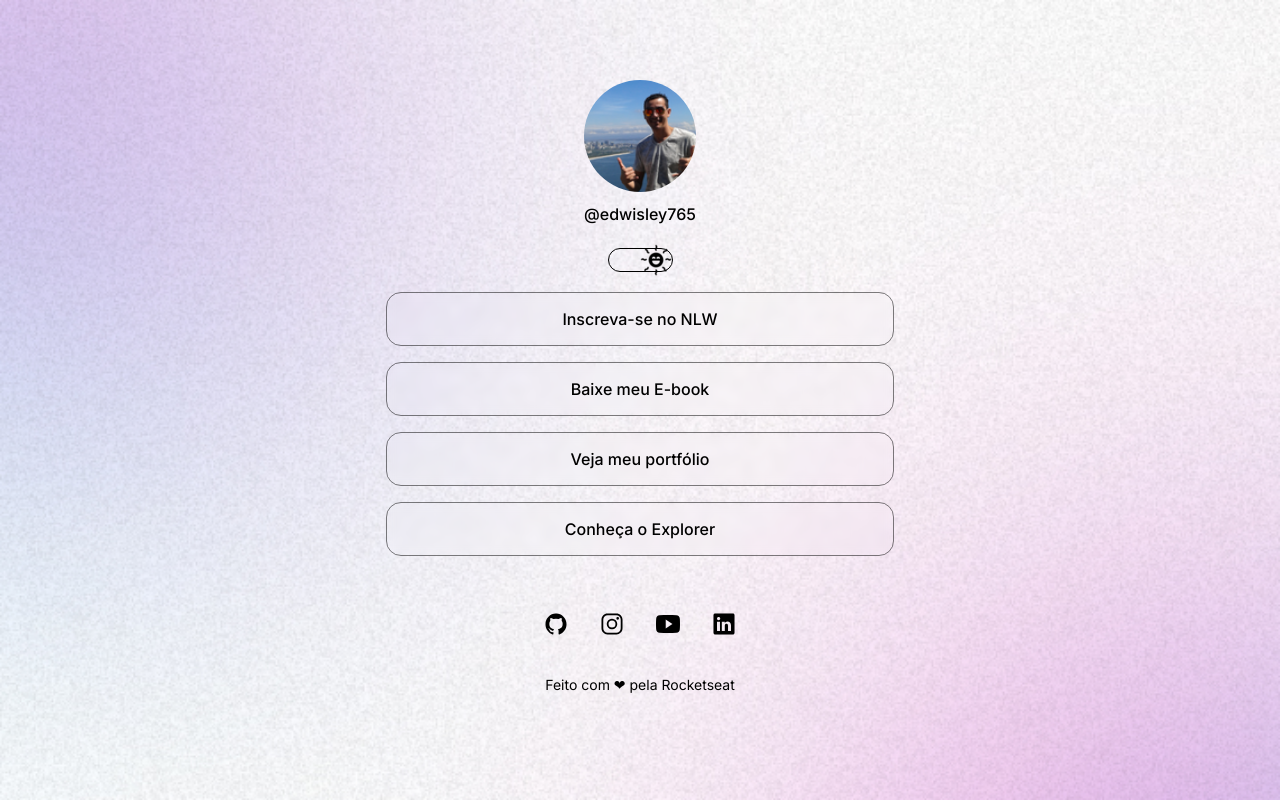
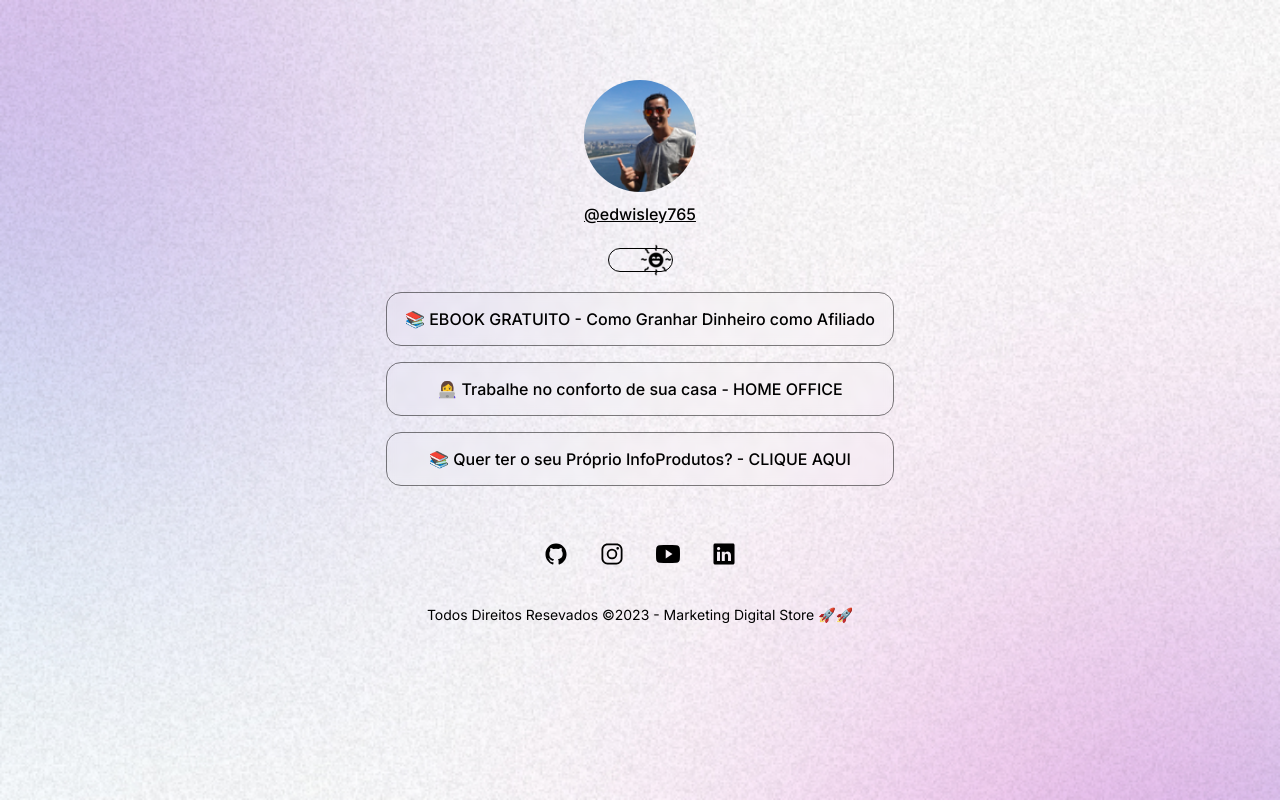
Before and after one commit to EDWISLEY/devlinks, a plain HTML site: page index.html in a window 1280 px wide. Drawn offline with nearby package versions, Linux system fonts and the light colour scheme.

Commit message:
update button

```diff
--- a/index.html
+++ b/index.html
@@ -17,7 +17,7 @@
   <div id="container">
     <div id="profile">
       <img src="./assets/edw-100x100.png" alt="AvatarEdw">
-      <p>@edwisley765</p>
+      <p> <a href="https://www.instagram.com/edwisley765/">@edwisley765</a></p>
       <div id="switch" onclick="toggleMode()">
         <button>
 
@@ -28,22 +28,24 @@
       </div>
       <ul>
         <li>
-          <a href="#">Inscreva-se no NLW</a>
+          <a href="https://www.mediafire.com/file/eax2tacblv8ekqy/Marketing_de_afiliados_para_come%25C3%25A7ar.pdf/file"
+            target="_blank">📚 EBOOK
+            GRATUITO - Como Granhar Dinheiro como Afiliado</a>
         </li>
         <li>
-          <a href="#">Baixe meu E-book</a>
+          <a href="https://app.monetizze.com.br/r/AJC16610294" target="_blank">👩‍💻 Trabalhe no conforto de sua casa -
+            HOME
+            OFFICE</a>
         </li>
         <li>
-          <a href="https://github.com/EDWISLEY/devlinks" target="_blank">Veja meu portfólio</a>
-        </li>
-        <li>
-          <a href="https://google.com" target="_blank">Conheça o Explorer</a>
+          <a href="https://edwisley-765-digital-marketing.cheetah.builderall.com/kit-3000-ebook-plr-direito-revenda"
+            target="_blank">📚 Quer ter o seu Próprio InfoProdutos? - CLIQUE AQUI</a>
         </li>
       </ul>
     </div>
 
     <div id="social-links">
-      <a href="https://github.com/EDWISLEY" target="_blank">
+      <a href="#" target="_blank">
         <ion-icon name="logo-github"></ion-icon>
       </a>
       <a href="#" target="_blank">
@@ -57,7 +59,7 @@
       </a>
     </div>
     <footer>
-      <p>Feito com ❤ pela <a href="http://google.com">Rocketseat</a></p>
+      <p>Todos Direitos Resevados ©2023 - Marketing Digital Store 🚀🚀</p>
     </footer>
   </div>
 
```
